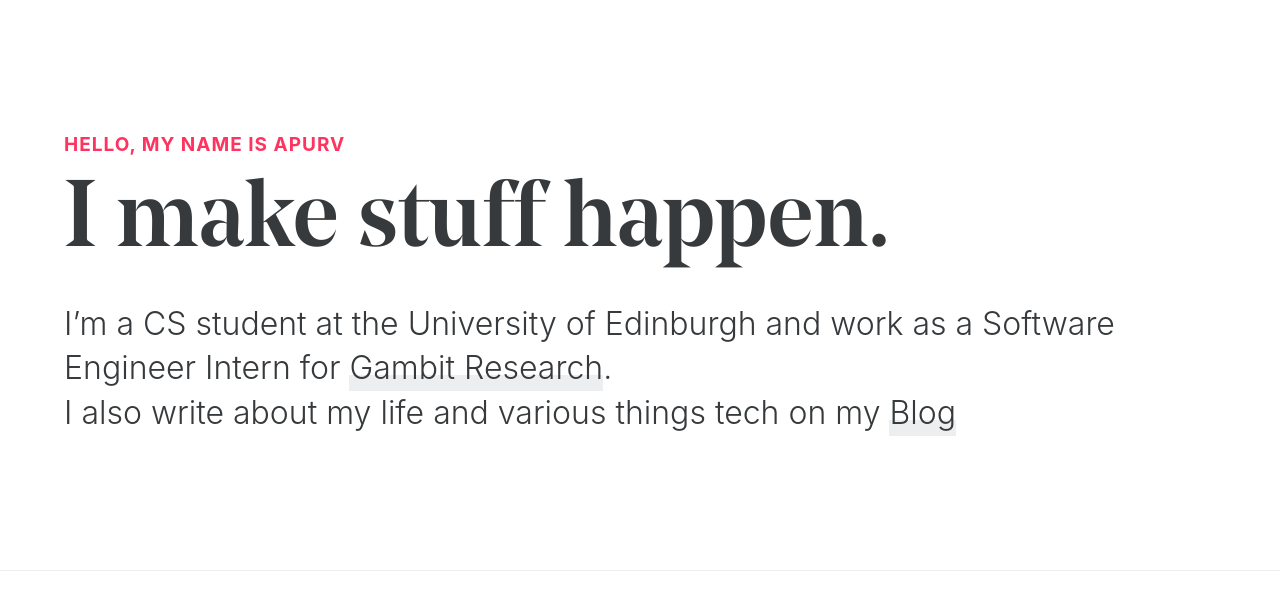
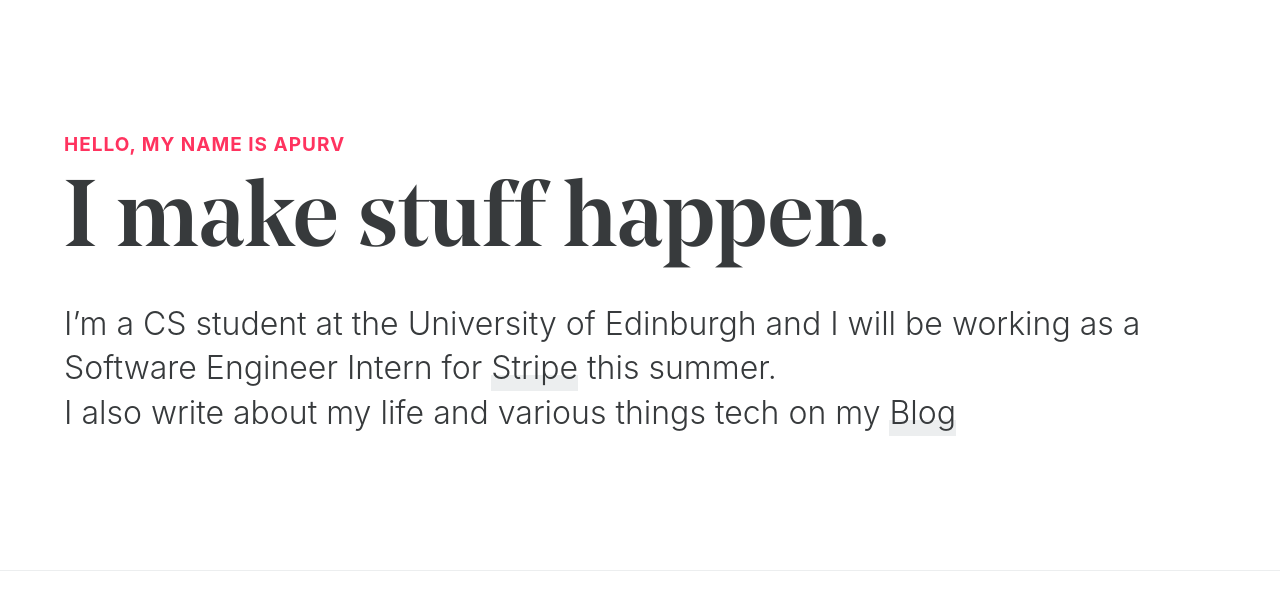
Before and after one commit to apurvmishra99/apurvmishra, an Eleventy site: page src/pages/index.njk in a window 1280 px wide. Shown: the part 120-712 px from the top of the page. Built offline with nearby package versions, Linux system fonts and the light colour scheme; Eleventy itself is replaced by a stand-in of ours; files that its build step writes are made by us from their sources; files whose address does not match are found by name; what node-fetch, sanitize-html would draw is missing.

Commit message:
stripe update

```diff
--- a/src/pages/index.njk
+++ b/src/pages/index.njk
@@ -11,7 +11,7 @@ permalink: index.html
         <h1 class="hero__title">I make stuff happen.</h1>
         <p class="hero__pretitle"><a href="/about/">Hello, my name is Apurv</a></p>
         <div class="hero__content">
-            <p>I’m a CS student at the University of Edinburgh and work as a Software Engineer Intern for <a href="https://gambitresearch.com" class="hero__link hero__link--simpleloop">Gambit Research</a>. <br class="hero__br" />
+            <p>I’m a CS student at the University of Edinburgh and I will be working as a Software Engineer Intern for <a href="https://stripe.com" class="hero__link hero__link--simpleloop">Stripe</a> this summer. <br class="hero__br" />
             I also write about my life and various things tech on my <a href="/blog" class="hero__link">Blog</a></p>
         </div>
     </div>
```
